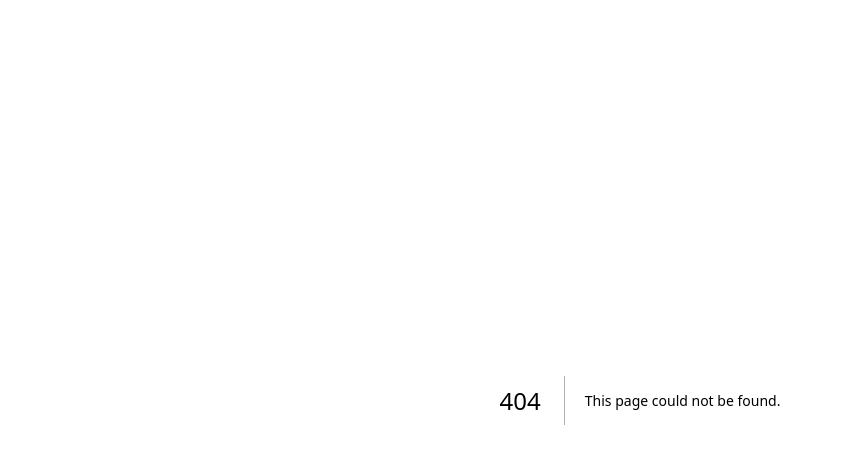
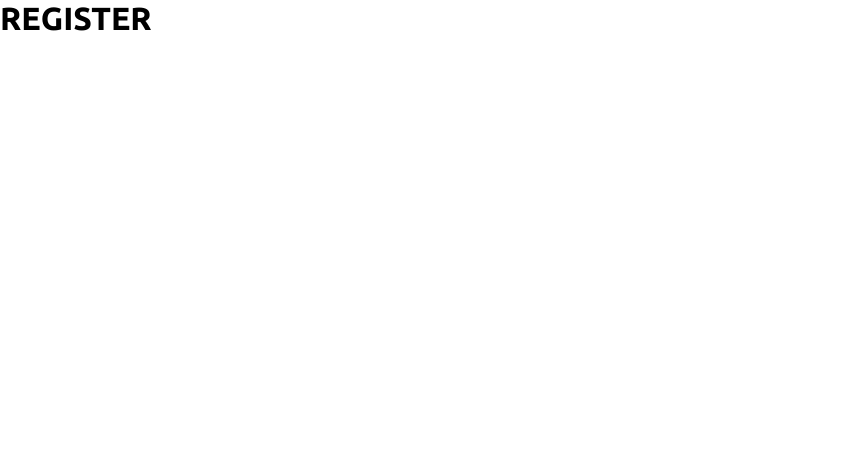
Before and after one commit to JoseWaldo/frontend-SignAI-udea, a Next.js app: page /register in a window 1280 px wide. Before the commit this address had no page. Shown: the top 464 px of the page, without its empty margins (0-841 px from the left). Built offline with nearby package versions, Linux system fonts and the light colour scheme.

Commit message:
Feat: add the route /register

```diff
--- /dev/null
+++ b/app/register/page.js
@@ -0,0 +1,9 @@
+function Page() {
+  return (
+    <>
+      <h1>REGISTER</h1>
+    </>
+  );
+}
+
+export default Page;
```
